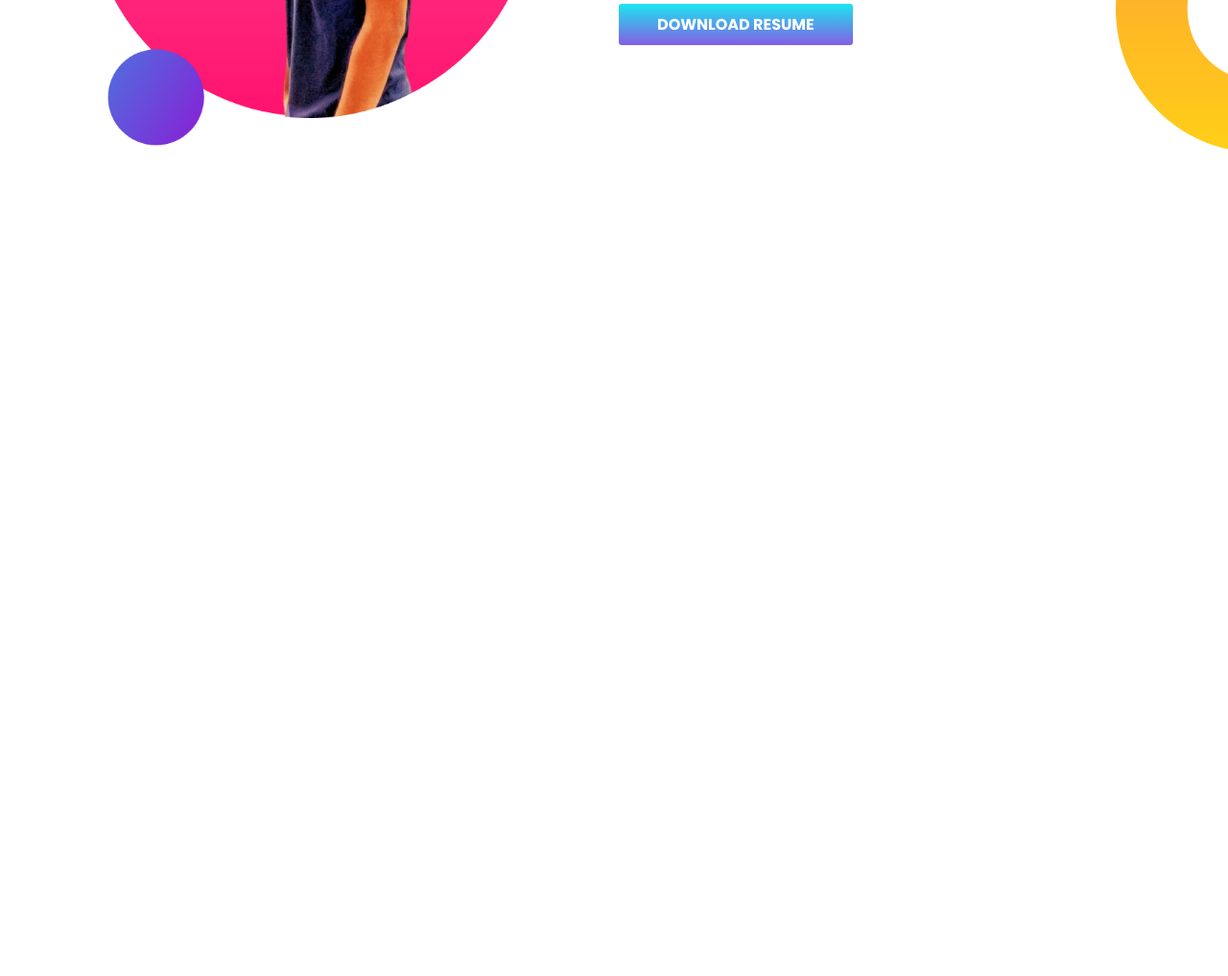
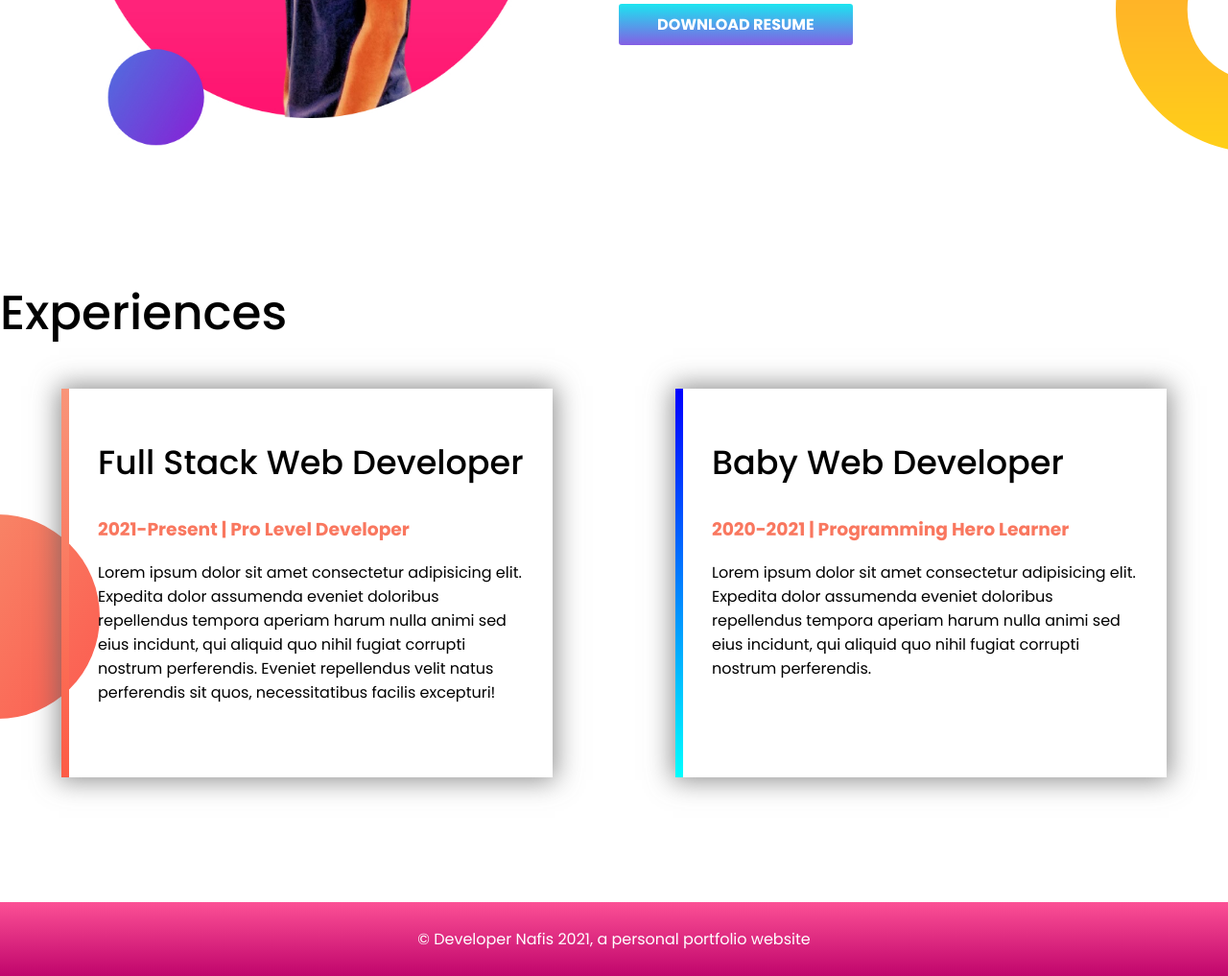
Before and after one commit to BMnafis/my-test-portfolio, a plain HTML site: page index.html in a window 1280 px wide. Shown: the part 996-2013 px from the top of the page at 96% size. Before the commit the page ends 1285 px from the top, so only its background shows below. Drawn offline with Linux system fonts and the light colour scheme.

Commit message:
final edit added

```diff
--- a/index.html
+++ b/index.html
@@ -52,5 +52,35 @@
         >
       </div>
     </section>
+
+    <section class="experience">
+      <h1>Experiences</h1>
+      <div class="flex-container">
+        <div class="left-exp">
+          <h2>Full Stack Web Developer</h2>
+          <h3 class="text-color">2021-Present | Pro Level Developer</h3>
+          <p>
+            Lorem ipsum dolor sit amet consectetur adipisicing elit. Expedita
+            dolor assumenda eveniet doloribus repellendus tempora aperiam harum
+            nulla animi sed eius incidunt, qui aliquid quo nihil fugiat corrupti
+            nostrum perferendis. Eveniet repellendus velit natus perferendis sit
+            quos, necessitatibus facilis excepturi!
+          </p>
+        </div>
+        <div class="right-exp">
+          <h2>Baby Web Developer</h2>
+          <h3 class="text-color">2020-2021 | Programming Hero Learner</h3>
+          <p>
+            Lorem ipsum dolor sit amet consectetur adipisicing elit. Expedita
+            dolor assumenda eveniet doloribus repellendus tempora aperiam harum
+            nulla animi sed eius incidunt, qui aliquid quo nihil fugiat corrupti
+            nostrum perferendis.
+          </p>
+        </div>
+      </div>
+    </section>
+    <footer>
+      <p>&copy; Developer Nafis 2021, a personal portfolio website</p>
+    </footer>
   </body>
 </html>
--- a/style.css
+++ b/style.css
@@ -20,7 +20,7 @@ h1 {
   font-weight: 500;
 }
 h2 {
-  font-size: 40px;
+  font-size: 35px;
   font-weight: 500;
 }
 .text-color {
@@ -83,3 +83,38 @@ h2 {
   background-repeat: no-repeat;
   background-position: right bottom;
 }
+.experience {
+  background-image: url(img/exp-bg.png);
+  background-repeat: no-repeat;
+  background-position: left 80%;
+}
+.left-exp {
+  width: 40%;
+  margin: 0 5%;
+  padding: 20px 30px 60px 30px;
+  border-left: 8px solid;
+  border-image: linear-gradient(#f89579, #fd5b45);
+  border-image-slice: 1;
+  box-shadow: 0px 0px 26px 3px rgba(102, 102, 102, 0.75);
+  -webkit-box-shadow: 0px 0px 26px 3px rgba(102, 102, 102, 0.75);
+  -moz-box-shadow: 0px 0px 26px 3px rgba(102, 102, 102, 0.75);
+}
+.right-exp {
+  width: 40%;
+  margin: 0 5%;
+  padding: 20px 30px 60px 30px;
+  border-left: 8px solid;
+  border-image: linear-gradient(blue, cyan);
+  border-image-slice: 1;
+  box-shadow: 0px 0px 26px 3px rgba(102, 102, 102, 0.75);
+  -webkit-box-shadow: 0px 0px 26px 3px rgba(102, 102, 102, 0.75);
+  -moz-box-shadow: 0px 0px 26px 3px rgba(102, 102, 102, 0.75);
+}
+footer {
+  background-image: linear-gradient(#fc5095, #c0056c);
+  padding: 10px 0;
+}
+footer p {
+  color: #fff;
+  text-align: center;
+}
```
